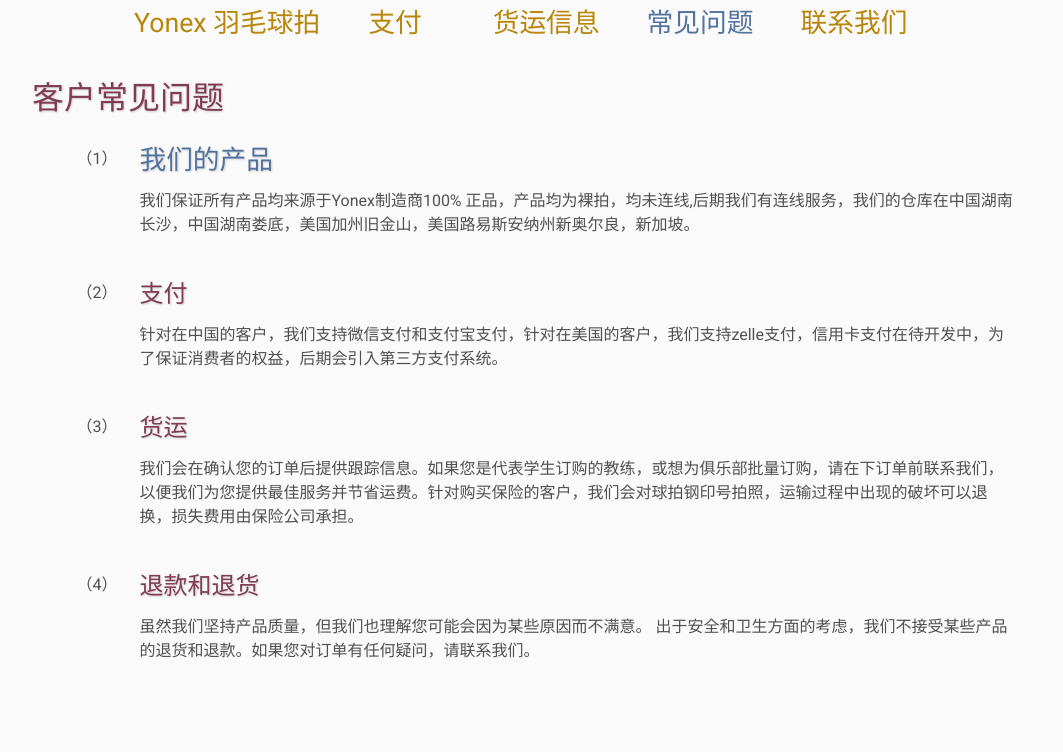
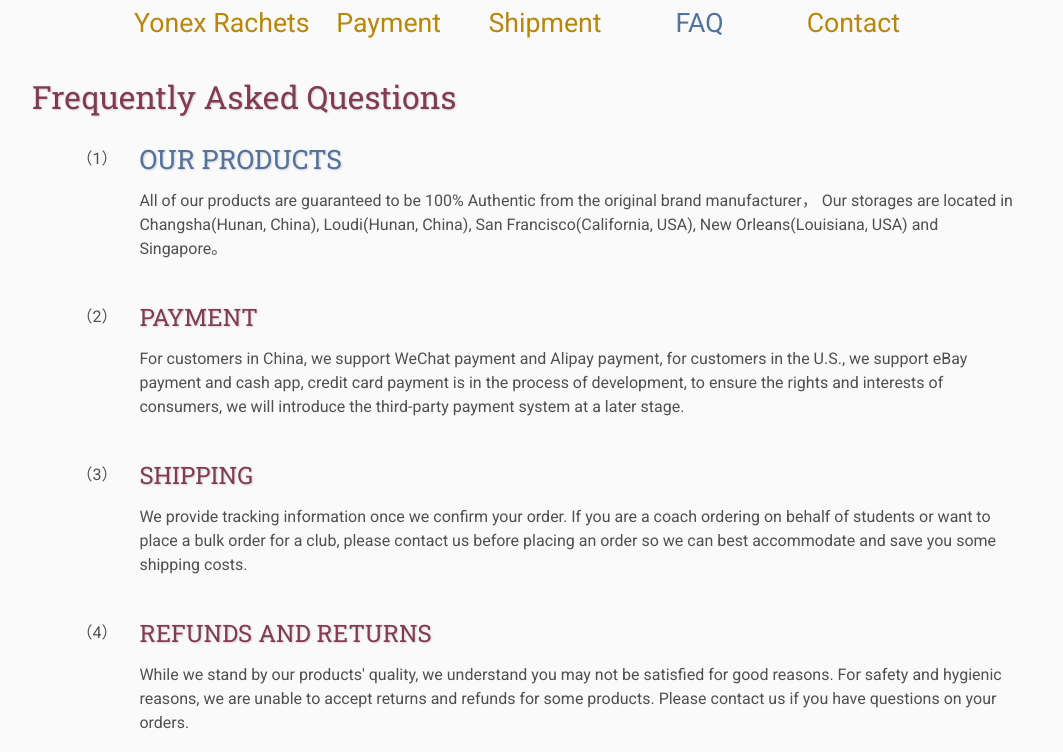
Before and after one commit to Badminton1234/Badminton1234.github.io, a plain HTML site: page program/index.html in a window 1280 px wide. Shown: the part 469-1221 px from the top of the page, without its empty margins (108-1171 px from the left). Drawn offline with nearby package versions, Linux system fonts and the light colour scheme; some packages are replaced by stand-ins of ours; files that its build step writes are made by us from their sources.

Commit message:
Update index.html

```diff
--- a/program/index.html
+++ b/program/index.html
@@ -12,7 +12,7 @@
     <meta name="resource-type" content="document">
     <meta name="distribution" content="global">
     <meta name="KeyWords" content="Conference">
-    <title>badminton123.github.io | 常见问题</title>
+    <title>badminton123.github.io | FAQ</title>
 </head>
 
 <body>
@@ -20,7 +20,7 @@
     <div class="banner">
         <img src="assets/banner.jpg" alt="Conference Template Banner">
         <div class="top-left">
-            <span class="title1">中国队必胜</span><span class="title2">加油!</span> <span class="year">2024</span>
+            <span class="title1">Yonex Authentic Badminton Rachet </span><span class="title2">for the best!</span> <span class="year">2024!</span>
         </div>
         <div class="bottom-right">
       <!--      我爱中国! <br> 中华民族是最伟大的民族!中国人世界第一!  -->
@@ -30,25 +30,25 @@
     <table class="navigation">
         <tr>
             <td class="navigation">
-                <a title="Conference Home Page" href=".">Yonex 羽毛球拍</a>
+                <a title="Conference Home Page" href=".">Yonex Rachets</a>
             </td>
                         <td class="navigation">
-                <a title="Conference Flyer" href="flyer">支付</a>
+                <a title="Conference Flyer" href="flyer">Payment</a>
             </td>
             <td class="navigation">
-                <a title="Register for the Conference" href="registration">货运信息</a>
+                <a title="Register for the Conference" href="registration">Shipment</a>
             </td>
             <td class="navigation">
-                <a class="current" title="Conference Program" href="program">常见问题</a>
+                <a class="current" title="Conference Program" href="program">FAQ</a>
             </td>
             <td class="navigation">
-                <a title="Directions to the Conference" href="directions">联系我们</a>
+                <a title="Directions to the Conference" href="directions">Contact</a>
             </td>
 
         </tr>
     </table>
 
-    <h2>客户常见问题</h2>
+    <h2>Frequently Asked Questions</h2>
 
     <table>
         <tr>
@@ -56,12 +56,12 @@
                 （1）
             </td>
             <td class="title-special">
-                我们的产品
+                OUR PRODUCTS
             </td>
         </tr>
         <tr>
             <td class="abstract">
-                我们保证所有产品均来源于Yonex制造商100% 正品，产品均为裸拍，均未连线,后期我们有连线服务，我们的仓库在中国湖南长沙，中国湖南娄底，美国加州旧金山，美国路易斯安纳州新奥尔良，新加坡。
+                All of our products are guaranteed to be 100% Authentic from the original brand manufacturer， Our storages are located in Changsha(Hunan, China), Loudi(Hunan, China), San Francisco(California, USA), New Orleans(Louisiana, USA) and Singapore。
             </td>
         </tr>
     </table>
@@ -72,12 +72,12 @@
                 （2）
             </td>
             <td class="title">
-               支付
+               PAYMENT
             </td>
         </tr>
         <tr>
             <td class="abstract">
-              针对在中国的客户，我们支持微信支付和支付宝支付，针对在美国的客户，我们支持zelle支付，信用卡支付在待开发中，为了保证消费者的权益，后期会引入第三方支付系统。            </td>
+              For customers in China, we support WeChat payment and Alipay payment, for customers in the U.S., we support eBay payment and cash app, credit card payment is in the process of development, to ensure the rights and interests of consumers, we will introduce the third-party payment system at a later stage.          </td>
         </tr>
     </table>
 
@@ -87,14 +87,15 @@
                 （3）
             </td>
             <td class="title">
-                货运
+                SHIPPING
             </td>
         </tr>
 
         <tr>
             <td class="abstract">
-我们会在确认您的订单后提供跟踪信息。如果您是代表学生订购的教练，或想为俱乐部批量订购，请在下订单前联系我们，以便我们为您提供最佳服务并节省运费。针对购买保险的客户，我们会对球拍钢印号拍照，运输过程中出现的破坏可以退换，损失费用由保险公司承担。            </td>
-        </tr>
+We provide tracking information once we confirm your order.
+
+If you are a coach ordering on behalf of students or want to place a bulk order for a club, please contact us before placing an order so we can best accommodate and save you some shipping costs.        </tr>
     </table>
 
     <table id="PUTSPEAKERNAMEHERE">
@@ -103,13 +104,14 @@
                 （4）
             </td>
             <td class="title">
-                退款和退货
+                REFUNDS AND RETURNS
             </td>
         </tr>
 
         <tr>
             <td class="abstract">
-虽然我们坚持产品质量，但我们也理解您可能会因为某些原因而不满意。 出于安全和卫生方面的考虑，我们不接受某些产品的退货和退款。如果您对订单有任何疑问，请联系我们。            </td>
+While we stand by our products' quality, we understand you may not be satisfied for good reasons.  For safety and hygienic reasons, we are unable to accept returns and refunds for some products. Please contact us if you have questions on your orders.
+            </td>
         </tr>
     </table>
 
```
